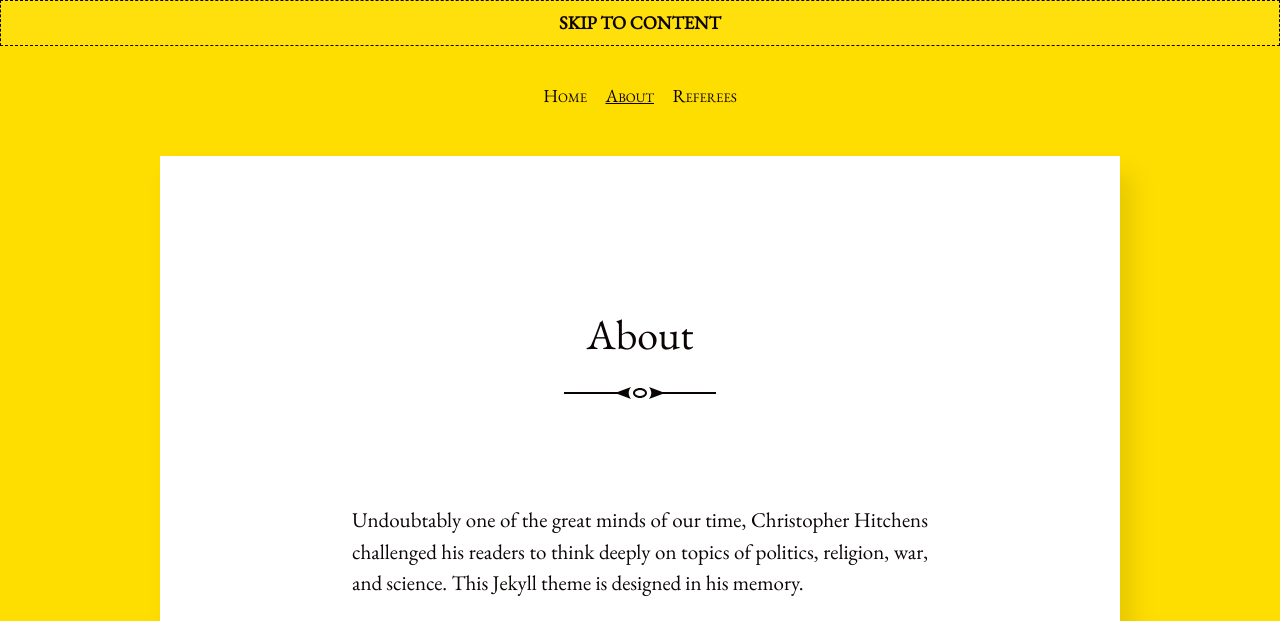
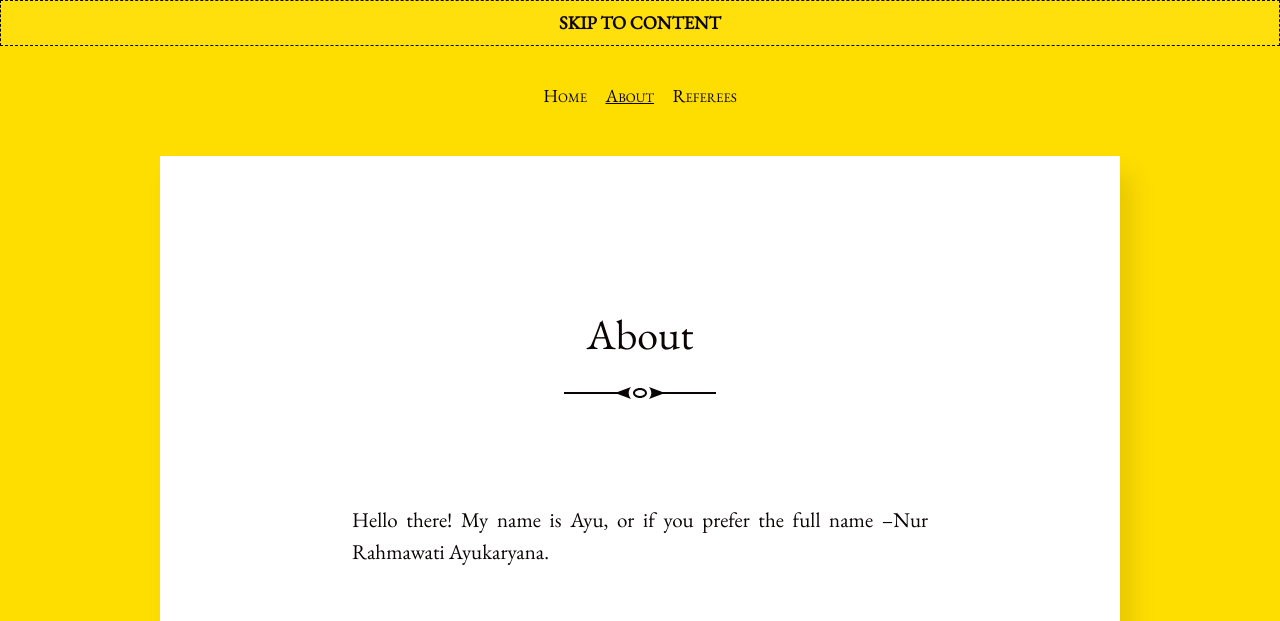
Before and after one commit to ayukaryana/ayukaryana.github.io, a Jekyll site: the page built from about.md, in a window 1280 px wide. Shown: the top 621 px of the page. Built offline with Jekyll 4.4.1, drawn with Linux system fonts in a browser that asks for light colours; some of the changed text lies outside the part shown; grey boxes are pictures that could not be loaded.

Commit message:
Update about.md

```diff
--- a/about.md
+++ b/about.md
@@ -3,15 +3,4 @@
 title: About
 ---
 
-Undoubtably one of the great minds of our time, Christopher Hitchens challenged his readers to think deeply on topics of politics, religion, war, and science. This Jekyll theme is designed in his memory.
-
-<figure>
-  <img alt="Christopher Hitchens" src="https://upload.wikimedia.org/wikipedia/commons/6/63/Christopher_Hitchens_2008-04-24_001.jpg" />
-  <figcaption>
-    Photo by Fri Tanke and licensed under the <a href="https://creativecommons.org/licenses/by/3.0/deed.en">Creative Commons Attribution 3.0 Unported</a> license.
-  </figcaption>
-</figure>
-
-From [Wikipedia](https://en.wikipedia.org/wiki/Christopher_Hitchens):
-
->Christopher Eric Hitchens (13 April 1949 – 15 December 2011) was an Anglo-American author, columnist, essayist, orator, religious and literary critic, social critic, and journalist. Hitchens was the author, co-author, editor or co-editor of over 30 books, including five collections of essays on culture, politics and literature. A staple of public discourse, his confrontational style of debate made him both a lauded intellectual and a controversial public figure. He contributed to New Statesman, The Nation, The Weekly Standard, The Atlantic, London Review of Books, The Times Literary Supplement, Slate, Free Inquiry and Vanity Fair.
+Hello there! My name is Ayu, or if you prefer the full name --Nur Rahmawati Ayukaryana.
```
